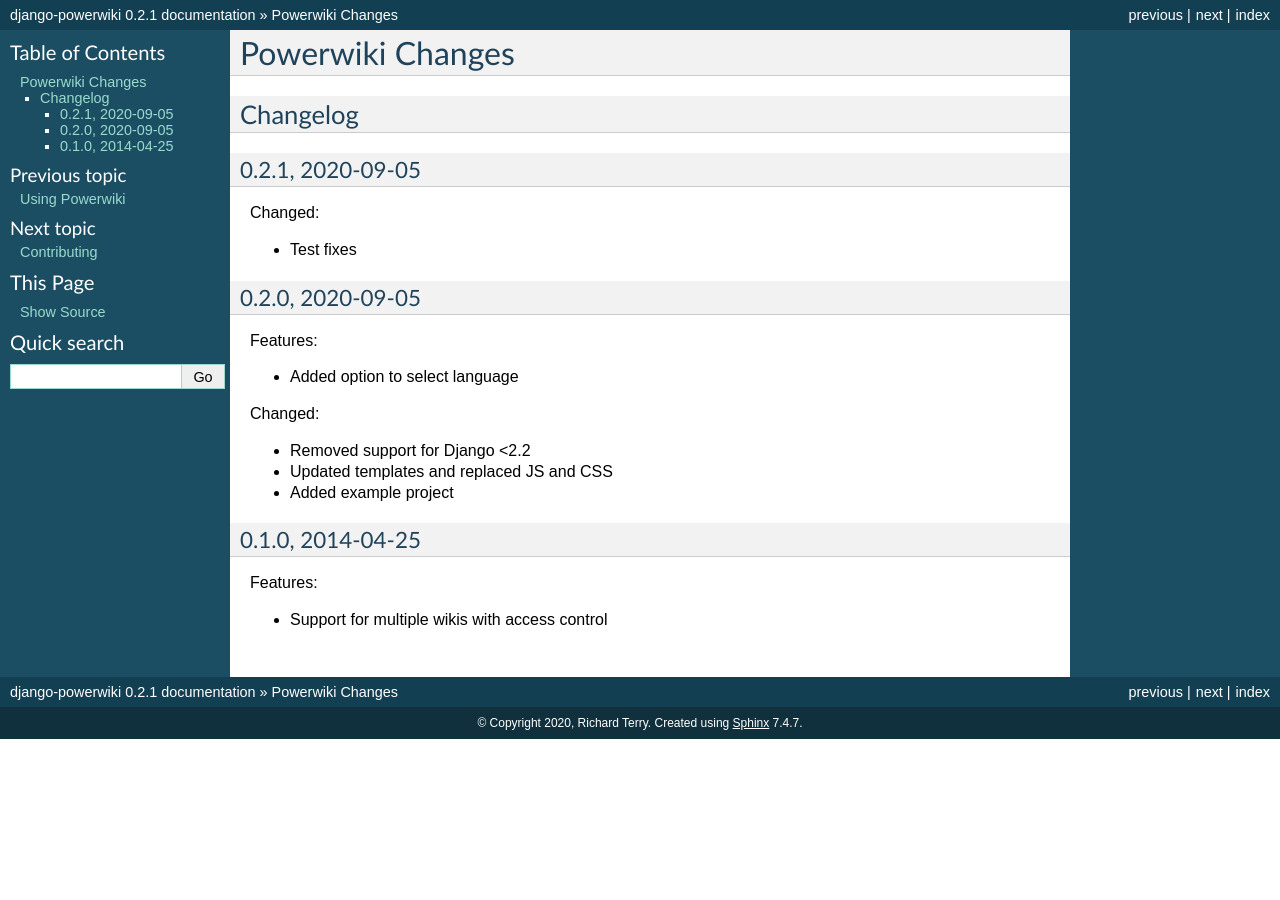
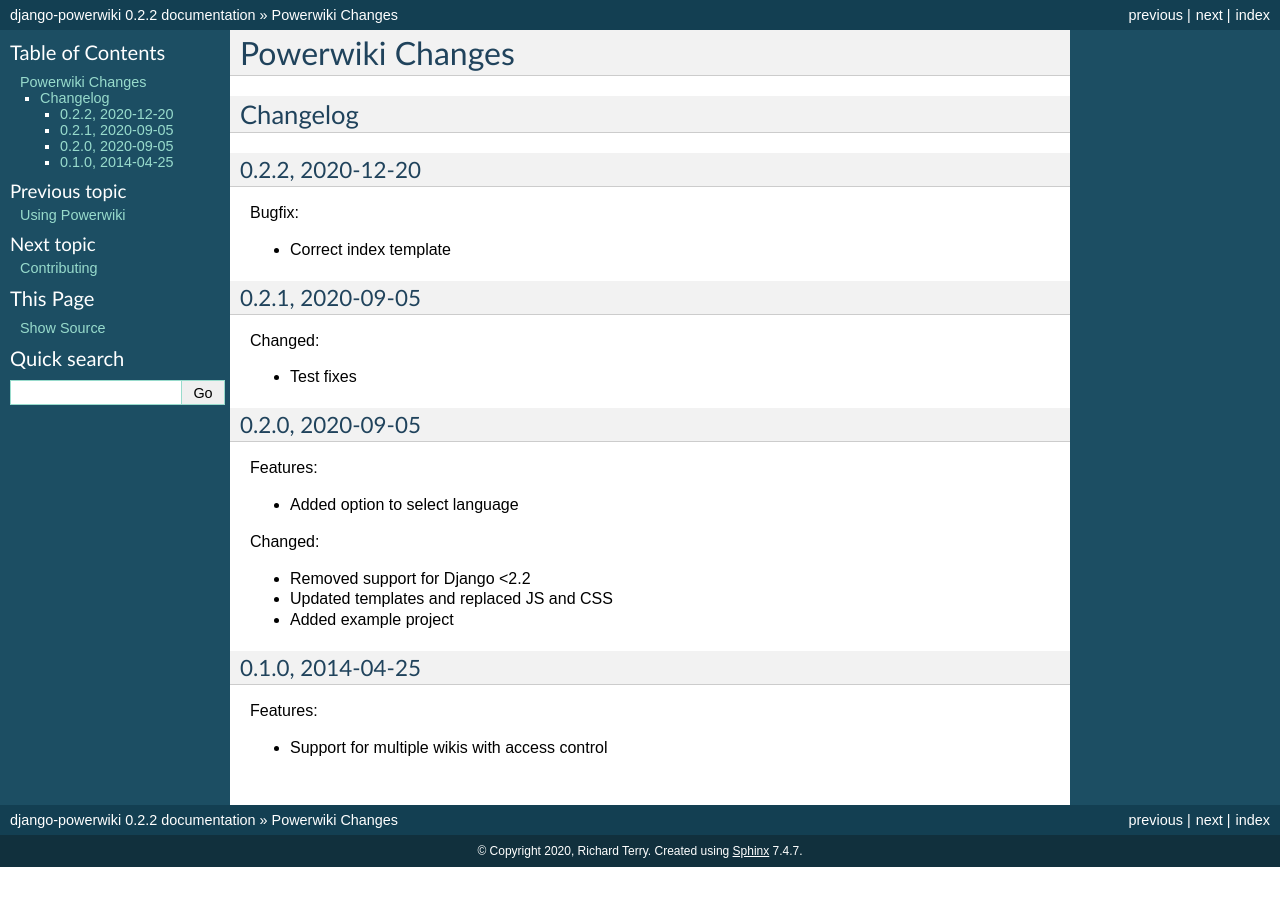
Before and after one commit to radiac/django-powerwiki, a Sphinx documentation site: the page built from docs/upgrading.rst, in a window 1280 px wide. Built offline with Sphinx 7.4.7, drawn with Linux system fonts in a browser that asks for light colours.

Commit message:
Version 0.2.2

```diff
--- a/docs/upgrading.rst
+++ b/docs/upgrading.rst
@@ -4,6 +4,14 @@
 
 Changelog
 =========
+
+0.2.2, 2020-12-20
+-----------------
+
+Bugfix:
+
+* Correct index template
+
 
 0.2.1, 2020-09-05
 -----------------
--- a/powerwiki/__init__.py
+++ b/powerwiki/__init__.py
@@ -2,7 +2,7 @@
 Django Powerwiki - Multiple wikis for Django
 """
 
-__version__ = "0.2.1"
+__version__ = "0.2.2"
 __license__ = "BSD"
 __author__ = "Richard Terry"
 # __credits__ = []
```
